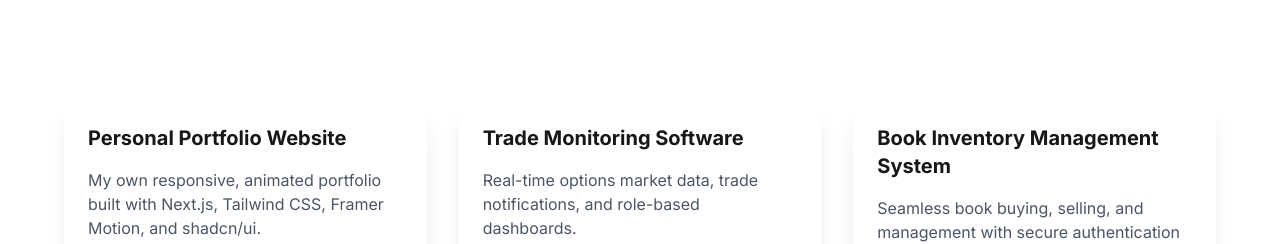
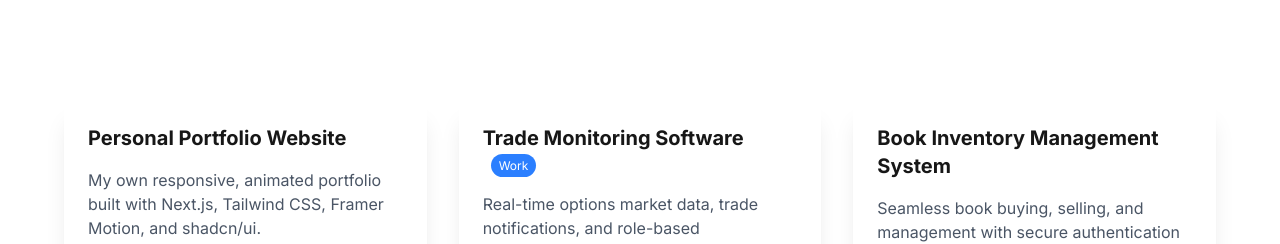
Before and after one commit to lakshay-verma-dev/NextJS_Portfolio, a Next.js app: page / in a window 1280 px wide. Shown: the part 2460-2704 px from the top of the page. Built offline with nearby package versions, Linux system fonts and the light colour scheme; no server answers.

Commit message:
add work tag

```diff
--- a/src/sections/Projects.tsx
+++ b/src/sections/Projects.tsx
@@ -28,6 +28,7 @@ export function Projects() {
       ],
       github: "",
       live: "",
+      tag: "Work", // Added Work tag
     },
     {
       title: "Book Inventory Management System",
@@ -48,7 +49,7 @@ export function Projects() {
   ];
 
   return (
-    <SectionWrapper id="projects" >
+    <SectionWrapper id="projects">
       <h2 className="text-3xl font-bold mb-12 text-center bg-clip-text text-transparent">
         My Projects
       </h2>
@@ -64,6 +65,11 @@ export function Projects() {
           >
             <div className="mb-4">
               <h3 className="text-xl font-bold">{project.title}</h3>
+              {project.tag && (
+                <span className="ml-2 px-2 py-1 text-xs text-white bg-blue-500 rounded-full">
+                  {project.tag}
+                </span>
+              )}
             </div>
             <div className="mb-4 text-gray-600 dark:text-gray-400">
               {project.description}
```
